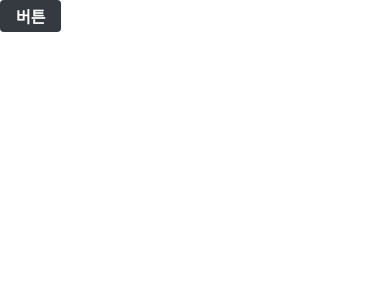
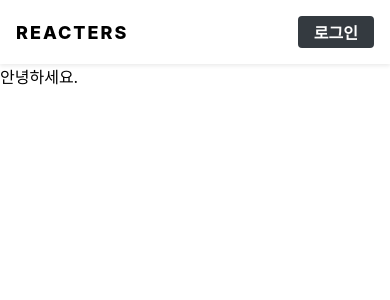
Before and after one commit to Kim-777/project-blog, a React (Create React App) app in the folder frontend/: page / in a window 390 px wide. Shown: the top 300 px of the page. Built offline with nearby package versions, Linux system fonts and the light colour scheme.

Commit message:
components: header, responsive | function: logout

```diff
--- a/frontend/src/components/common/Button.js
+++ b/frontend/src/components/common/Button.js
@@ -1,8 +1,9 @@
 import React from 'react'
 import styled, {css} from 'styled-components';
+import {Link} from 'react-router-dom';
 import palette from '../../lib/styles/palette';
 
-const StyledButton = styled.button`
+const buttonStyle = css`
     border: none;
     border-radius: 4px;
     font-size: 1rem;
@@ -39,11 +40,24 @@ const StyledButton = styled.button`
 `;
 
 
+
+const StyledButton = styled.button`
+    ${buttonStyle}
+`;
+
+const StyledLink = styled(Link)`
+    ${buttonStyle}
+`;
+
+
 const Button = (props) => {
-    return (
+
+    return props.to ? (
+        <StyledLink {...props} cyan={props.cyan ? 1 : 0} />
+    ) : (
         <StyledButton {...props} />
-    )
+    );
 }
 
 
-export default Button
+export default Button;
--- /dev/null
+++ b/frontend/src/components/common/Header.js
@@ -0,0 +1,70 @@
+import React from 'react';
+import styled from 'styled-components';
+import Responsive from './Responsive';
+import Button from './Button';
+import { Link } from 'react-router-dom';
+
+const HeaderBlock = styled.div`
+    position: fixed;
+    width: 100%;
+    background: white;
+    box-shadow: 0px 2px 4px rgba(0, 0, 0, 0.08);
+`;
+
+/**
+ * Responsive 컴포넌트의 속성에 스타일을 추가해서 새로운 컴포넌트 생성
+ */
+const Wrapper = styled(Responsive)`
+    height: 4rem;
+    display: flex;
+    align-items: center;
+    justify-content: space-between;
+    .logo {
+        font-size: 1.125rem;
+        font-weight: 800;
+        letter-spacing: 2px;
+    }
+    .right {
+        display: flex;
+        align-items: center;
+    }
+`;
+
+/**
+ * 헤더가 fixed 되어 있기 때문에 페이지의 콘텐츠가 4rem 아래에 나타나도록 해 주는 컴포넌트
+ */
+const Spacer = styled.div`
+    height: 4rem;
+`;
+
+const UserInfo = styled.div`
+    font-weight: 800;
+    margin-right: 1rem;
+`;
+
+const Header = ({ user, onLogout }) => {
+    return (
+        <>
+            <HeaderBlock>
+                <Wrapper>
+                    <Link to="/" className="logo">
+                        REACTERS
+                    </Link>
+                    {user ? (
+                        <div className="right">
+                            <UserInfo>{user.username}</UserInfo>
+                            <Button onClick={onLogout}>로그아웃</Button>
+                        </div>
+                    ) : (
+                        <div className="right">
+                            <Button to="/login">로그인</Button>
+                        </div>
+                    )}
+                </Wrapper>
+            </HeaderBlock>
+            <Spacer />
+        </>
+    )
+}
+
+export default Header
--- /dev/null
+++ b/frontend/src/components/common/Responsive.js
@@ -0,0 +1,23 @@
+import React from 'react'
+import styled from 'styled-components';
+
+const ResponsiveBlock = styled.div`
+    padding-left: 1rem;
+    padding-right: 1rem;
+    width: 1024px;
+    margin: 0 auto;
+
+    @media (max-width: 1024px) {
+        width: 768px;
+    }
+
+    @media (max-width: 768px) {
+        width: 100%;
+    }
+`;
+
+const Responsive = ({children, ...rest}) => {
+    return <ResponsiveBlock {...rest}>{children}</ResponsiveBlock>
+}
+
+export default Responsive
--- a/frontend/src/containers/auth/LoginForm.js
+++ b/frontend/src/containers/auth/LoginForm.js
@@ -56,7 +56,12 @@ const LoginForm = ({history}) => {
 
     useEffect(() => {
         if(user) {
-            history.push('/')
+            history.push('/');
+            try {
+                localStorage.setItem('user', JSON.stringify(user));
+            } catch(e) {
+                console.log('localStorage is not working');
+            }
         }
     }, [history, user]);
 
--- a/frontend/src/containers/auth/RegisterForm.js
+++ b/frontend/src/containers/auth/RegisterForm.js
@@ -77,6 +77,11 @@ const RegisterForm = ({ history }) => {
             console.log('check API 성공');
             console.log(user);
             history.push('/');
+            try {
+                localStorage.setItem('user', JSON.stringify(user));
+            } catch(e) {
+                console.log('localStorage is not working');
+            }
         }
     }, [user, history]);
 
--- /dev/null
+++ b/frontend/src/containers/common/HeaderContainer.js
@@ -0,0 +1,17 @@
+import React from 'react'
+import { useSelector, useDispatch } from 'react-redux';
+import Header from '../../components/common/Header';
+import { logout } from '../../modules/user';
+
+const HeaderContainer = () => {
+
+    const { user } = useSelector(({user}) => ({user: user.user}));
+    const dispatch = useDispatch();
+    const onLogout = () => {
+        dispatch(logout());
+    }
+
+    return <Header user={user} onLogout={onLogout}/>
+}
+
+export default HeaderContainer
--- a/frontend/src/index.js
+++ b/frontend/src/index.js
@@ -9,12 +9,23 @@ import { createStore, applyMiddleware } from 'redux';
 import { composeWithDevTools } from 'redux-devtools-extension';
 import createSagaMiddleware from 'redux-saga';
 import rootReducer, {rootSaga} from './modules';
+import { tempSetUser, check } from './modules/user';
 
 const sagaMiddleware = createSagaMiddleware();
 const store = createStore(rootReducer, composeWithDevTools(applyMiddleware(sagaMiddleware)));
 
+function loadUser() {
+  try {
+    const user = localStorage.getItem('user');
+    if(!user) return;
+    store.dispatch(tempSetUser(user));
+    store.dispatch(check());
+  } catch(e) {
+    console.log('localStorage is not working');
+  }
+}
 sagaMiddleware.run(rootSaga);
-
+loadUser(); // sagaMiddleware 호출 후 loadUser 호출, 순서 꼭 지켜야합니다.
 ReactDOM.render(
   <Provider store={store}>
     <BrowserRouter>
--- a/frontend/src/lib/api/auth.js
+++ b/frontend/src/lib/api/auth.js
@@ -10,3 +10,6 @@ export const register = ({ username, password }) =>
 
 // 로그인 상태 확인
 export const check = () => client.get('/api/auth/check');
+
+// 로그아웃
+export const logout = () => client.post('/api/auth/logout');
--- a/frontend/src/modules/user.js
+++ b/frontend/src/modules/user.js
@@ -1,18 +1,40 @@
 import { createAction, handleActions } from 'redux-actions';
-import { takeLatest } from 'redux-saga/effects';
+import { takeLatest, call } from 'redux-saga/effects';
 import * as authAPI from '../lib/api/auth';
 import createRequestSaga, { createRequestActionTypes } from '../lib/createRequestSaga';
 
 const TEMP_SET_USER = 'user/TEMP_SET_USER'; // 새로고침 이후 임시 로그인 처리
 // 회원 정보 확인
 const [CHECK, CHECK_SUCCESS, CHECK_FAILURE] = createRequestActionTypes('user/CHECK');
+const LOGOUT = 'user/LOGOUT';
 
 export const tempSetUser = createAction(TEMP_SET_USER, user => user);
 export const check = createAction(CHECK);
+export const logout = createAction(LOGOUT);
 
 const checkSaga = createRequestSaga(CHECK, authAPI.check);
+
+function checkFailureSaga() {
+    try {
+        localStorage.removeItem('user');
+    } catch (e) {
+        console.log('localStorage is not working');
+    }
+}
+
+function* logoutSaga() {
+    try {
+        yield call(authAPI.logout);
+        localStorage.removeItem('user');
+    } catch (e) {
+        console.log(e);
+    }
+}
+
 export function* userSaga() {
     yield takeLatest(CHECK, checkSaga);
+    yield takeLatest(CHECK_FAILURE, checkFailureSaga);
+    yield takeLatest(LOGOUT, logoutSaga);
 }
 
 const initialState = {
@@ -35,6 +57,10 @@ export default handleActions(
             ...state,
             user: null,
             checkError: error,
+        }),
+        [LOGOUT]: state => ({
+            ...state,
+            user: null,
         })
     },
     initialState,
--- a/frontend/src/pages/PostListPage.js
+++ b/frontend/src/pages/PostListPage.js
@@ -1,10 +1,11 @@
 import React from 'react'
-import Button from '../components/common/Button';
+import HeaderContainer from '../containers/common/HeaderContainer';
 
 const PostListPage = () => {
     return (
         <div>
-            <Button>버튼</Button>
+            <HeaderContainer />
+            <div>안녕하세요.</div>
         </div>
     )
 }
```
Also changed, not shown: frontend/src/components/base/Header.js (deleted, +0 -15 lines).
